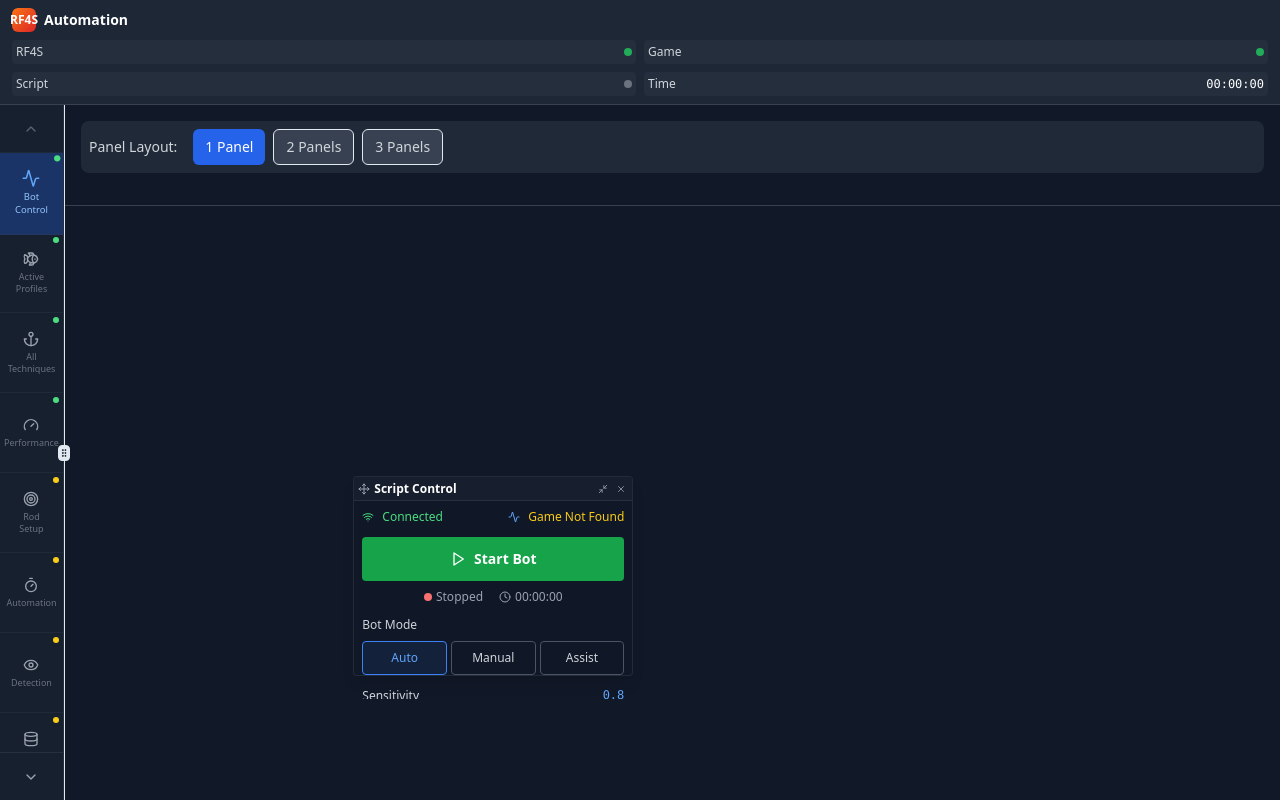
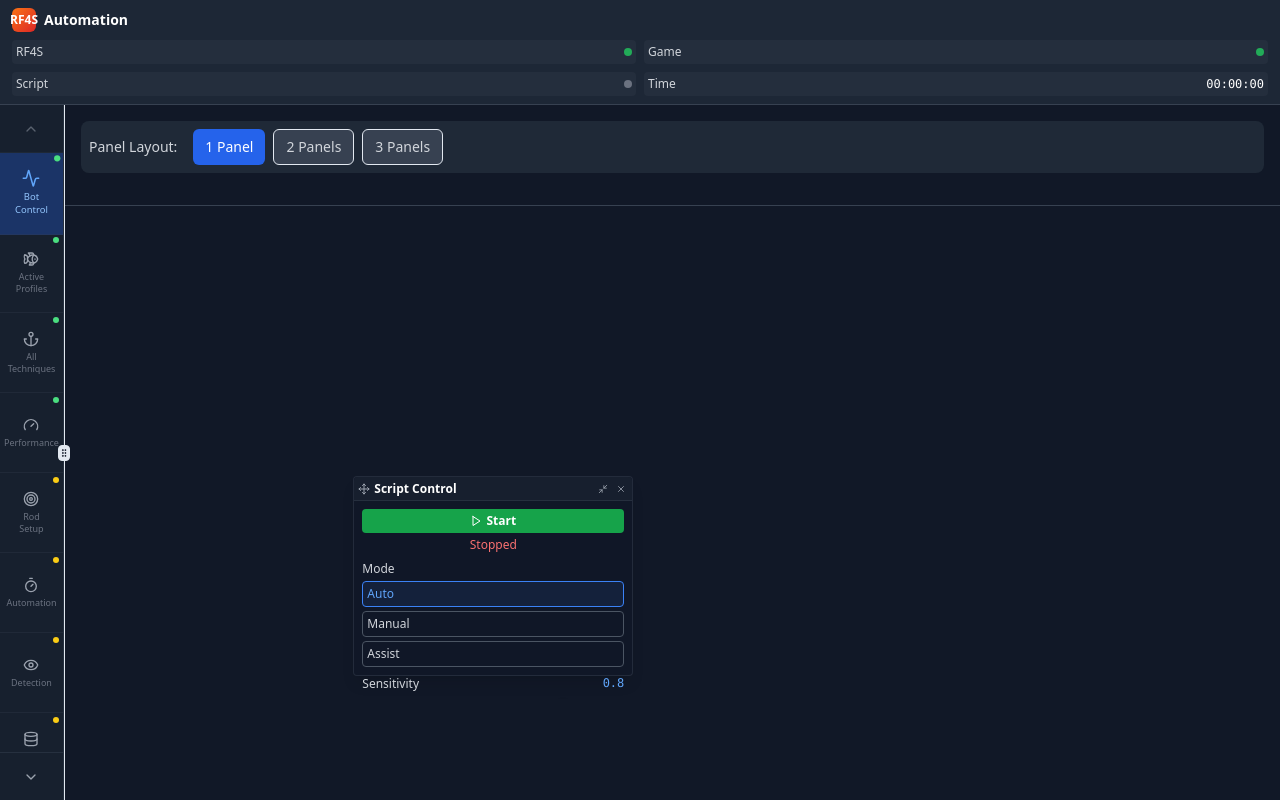
Before and after one commit to Ghenghis/RF4S-UI, a React (Vite) app: page / in a window 1280 px wide. Both pictures are taken after a click on the button "Bot Control". Built offline with nearby package versions, Linux system fonts and the light colour scheme.

Commit message:
Reverted to commit 2be5d1cf820d6a025f30075517498fe31be3b06b

```diff
--- a/src/components/panels/ScriptControlPanel.tsx
+++ b/src/components/panels/ScriptControlPanel.tsx
@@ -1,179 +1,58 @@
 
-import React, { useState, useEffect } from 'react';
-import { Play, Square, Settings, Wifi, WifiOff, Activity, Clock } from 'lucide-react';
+import React from 'react';
+import { Play, Square, Settings } from 'lucide-react';
 import { useRF4SStore } from '../../stores/rf4sStore';
-import { RF4SBridgeInterface } from '../../services/RF4SBridgeInterface';
 import ToggleSwitch from '../ui/ToggleSwitch';
 import CustomSlider from '../ui/CustomSlider';
 
 const ScriptControlPanel: React.FC = () => {
-  const { config, updateConfig, connected } = useRF4SStore();
+  const { config, updateConfig } = useRF4SStore();
   const { script } = config;
-  const [isStarting, setIsStarting] = useState(false);
-  const [isStopping, setIsStopping] = useState(false);
-  const [status, setStatus] = useState<any>(null);
-  const [sessionTime, setSessionTime] = useState('00:00:00');
 
-  useEffect(() => {
-    // Update status every 2 seconds when connected
-    if (connected) {
-      const interval = setInterval(async () => {
-        try {
-          const currentStatus = await RF4SBridgeInterface.getStatus();
-          setStatus(currentStatus);
-          updateSessionTime(currentStatus.sessionTime || 0);
-        } catch (error) {
-          console.error('Failed to get status:', error);
-        }
-      }, 2000);
-
-      return () => clearInterval(interval);
-    }
-  }, [connected]);
-
-  const updateSessionTime = (seconds: number) => {
-    const hours = Math.floor(seconds / 3600);
-    const minutes = Math.floor((seconds % 3600) / 60);
-    const secs = seconds % 60;
-    setSessionTime(`${hours.toString().padStart(2, '0')}:${minutes.toString().padStart(2, '0')}:${secs.toString().padStart(2, '0')}`);
+  const handleToggleScript = () => {
+    updateConfig('script', { enabled: !script.enabled });
   };
 
-  const handleToggleScript = async () => {
-    if (script.enabled) {
-      setIsStopping(true);
-      try {
-        const success = await RF4SBridgeInterface.stopScript();
-        if (success) {
-          updateConfig('script', { enabled: false });
-        }
-      } catch (error) {
-        console.error('Failed to stop script:', error);
-      } finally {
-        setIsStopping(false);
-      }
-    } else {
-      setIsStarting(true);
-      try {
-        // Update RF4S with current config before starting
-        await RF4SBridgeInterface.updateConfig(config);
-        const success = await RF4SBridgeInterface.startScript();
-        if (success) {
-          updateConfig('script', { enabled: true });
-        }
-      } catch (error) {
-        console.error('Failed to start script:', error);
-      } finally {
-        setIsStarting(false);
-      }
-    }
+  const handleModeChange = (mode: 'auto' | 'manual' | 'assistance') => {
+    updateConfig('script', { mode });
   };
 
-  const handleModeChange = async (mode: 'auto' | 'manual' | 'assistance') => {
-    updateConfig('script', { mode });
-
-    // Update RF4S configuration if connected
-    if (connected) {
-      try {
-        await RF4SBridgeInterface.updateConfig({ ...config, script: { ...script, mode } });
-      } catch (error) {
-        console.error('Failed to update mode:', error);
-      }
-    }
-  };
-
-  const isRunning = status?.isRunning || script.enabled;
-  const gameDetected = status?.gameDetected || false;
-
   return (
-    <div className="space-y-3">
-      {/* Connection Status */}
-      <div className="flex items-center justify-between text-xs">
-        <div className="flex items-center space-x-2">
-          {connected ? (
+    <div className="space-y-2">
+      {/* Ultra Compact Main Control */}
+      <div className="text-center space-y-1">
+        <button
+          onClick={handleToggleScript}
+          className={`flex items-center justify-center space-x-1 px-2 py-1 rounded text-xs font-semibold transition-all w-full ${
+            script.enabled
+              ? 'bg-red-600 hover:bg-red-700 text-white'
+              : 'bg-green-600 hover:bg-green-700 text-white'
+          }`}
+        >
+          {script.enabled ? (
             <>
-              <Wifi className="w-3 h-3 text-green-400" />
-              <span className="text-green-400">Connected</span>
+              <Square className="w-3 h-3" />
+              <span>Stop</span>
             </>
           ) : (
             <>
-              <WifiOff className="w-3 h-3 text-red-400" />
-              <span className="text-red-400">Disconnected</span>
+              <Play className="w-3 h-3" />
+              <span>Start</span>
             </>
           )}
-        </div>
-        <div className="flex items-center space-x-2">
-          <Activity className="w-3 h-3 text-blue-400" />
-          <span className={gameDetected ? 'text-green-400' : 'text-yellow-400'}>
-            {gameDetected ? 'Game Active' : 'Game Not Found'}
+        </button>
+
+        <div className="text-xs text-gray-400">
+          <span className={script.enabled ? 'text-green-400' : 'text-red-400'}>
+            {script.enabled ? 'Running' : 'Stopped'}
           </span>
         </div>
       </div>
 
-      {/* Main Control Button */}
-      <div className="text-center space-y-2">
-        <button
-          onClick={handleToggleScript}
-          disabled={!connected || isStarting || isStopping}
-          className={`flex items-center justify-center space-x-2 px-4 py-3 rounded text-sm font-semibold transition-all w-full ${
-            isRunning
-              ? 'bg-red-600 hover:bg-red-700 text-white disabled:bg-red-800'
-              : 'bg-green-600 hover:bg-green-700 text-white disabled:bg-green-800'
-          } disabled:opacity-50 disabled:cursor-not-allowed`}
-        >
-          {isStarting ? (
-            <>
-              <Activity className="w-4 h-4 animate-spin" />
-              <span>Starting...</span>
-            </>
-          ) : isStopping ? (
-            <>
-              <Activity className="w-4 h-4 animate-spin" />
-              <span>Stopping...</span>
-            </>
-          ) : isRunning ? (
-            <>
-              <Square className="w-4 h-4" />
-              <span>Stop Bot</span>
-            </>
-          ) : (
-            <>
-              <Play className="w-4 h-4" />
-              <span>Start Bot</span>
-            </>
-          )}
-        </button>
-
-        {/* Status Display */}
-        <div className="flex items-center justify-center space-x-4 text-xs text-gray-400">
-          <div className="flex items-center space-x-1">
-            <div className={`w-2 h-2 rounded-full ${isRunning ? 'bg-green-400' : 'bg-red-400'}`} />
-            <span>{isRunning ? 'Running' : 'Stopped'}</span>
-          </div>
-          <div className="flex items-center space-x-1">
-            <Clock className="w-3 h-3" />
-            <span>{sessionTime}</span>
-          </div>
-        </div>
-      </div>
-
-      {/* Session Stats */}
-      {status && (
-        <div className="grid grid-cols-2 gap-2 text-xs">
-          <div className="bg-gray-800/50 p-2 rounded">
-            <div className="text-gray-400">Fish Caught</div>
-            <div className="text-green-400 font-semibold">{status.fishCaught || 0}</div>
-          </div>
-          <div className="bg-gray-800/50 p-2 rounded">
-            <div className="text-gray-400">Mode</div>
-            <div className="text-blue-400 font-semibold capitalize">{status.currentMode || script.mode}</div>
-          </div>
-        </div>
-      )}
-
-      {/* Mode Selection */}
-      <div className="space-y-2">
-        <h4 className="text-xs font-medium text-gray-300">Bot Mode</h4>
-        <div className="grid grid-cols-3 gap-1">
+      {/* Ultra Compact Mode Selection */}
+      <div className="space-y-1">
+        <h4 className="text-xs font-medium text-gray-300">Mode</h4>
+        <div className="space-y-1">
           {[
             { value: 'auto', label: 'Auto' },
             { value: 'manual', label: 'Manual' },
@@ -182,8 +61,7 @@ const ScriptControlPanel: React.FC = () => {
             <button
               key={mode.value}
               onClick={() => handleModeChange(mode.value as any)}
-              disabled={isRunning}
-              className={`p-2 rounded text-xs border transition-colors disabled:opacity-50 ${
+              className={`w-full text-left p-1 rounded text-xs border transition-colors ${
                 script.mode === mode.value
                   ? 'border-blue-500 bg-blue-500/10 text-blue-400'
                   : 'border-gray-600 hover:border-gray-500 text-gray-300'
@@ -195,8 +73,8 @@ const ScriptControlPanel: React.FC = () => {
         </div>
       </div>
 
-      {/* Quick Settings */}
-      <div className="space-y-3">
+      {/* Ultra Compact Settings */}
+      <div className="space-y-2">
         <CustomSlider
           label="Sensitivity"
           value={script.sensitivity}
@@ -204,7 +82,6 @@ const ScriptControlPanel: React.FC = () => {
           min={0.1}
           max={1.0}
           step={0.1}
-          disabled={isRunning}
         />
 
         <CustomSlider
@@ -215,26 +92,8 @@ const ScriptControlPanel: React.FC = () => {
           max={5.0}
           step={0.1}
           unit="s"
-          disabled={isRunning}
         />
-
-        <div className="flex items-center justify-between">
-          <span className="text-xs text-gray-300">Random Cast</span>
-          <ToggleSwitch
-            checked={script.randomCast || false}
-            onCheckedChange={(checked) => updateConfig('script', { randomCast: checked })}
-            disabled={isRunning}
-          />
-        </div>
       </div>
-
-      {/* Error Display */}
-      {status?.lastError && (
-        <div className="bg-red-900/20 border border-red-500/30 rounded p-2">
-          <div className="text-xs text-red-400">Last Error:</div>
-          <div className="text-xs text-red-300">{status.lastError}</div>
-        </div>
-      )}
     </div>
   );
 };
--- a/src/hooks/useRF4SStatus.ts
+++ /dev/null
@@ -1,110 +0,0 @@
-
-import { useState, useEffect, useCallback } from 'react';
-import { RF4SBridgeInterface } from '../services/RF4SBridgeInterface';
-import { useRF4SStore } from '../stores/rf4sStore';
-import { EventManager } from '../core/EventManager';
-
-export interface RF4SStatusData {
-  isRunning: boolean;
-  currentMode: string;
-  gameDetected: boolean;
-  fishCaught: number;
-  sessionTime: number;
-  lastError: string | null;
-  performance: {
-    cpuUsage: number;
-    memoryUsage: number;
-    fps: number;
-  };
-}
-
-export const useRF4SStatus = () => {
-  const { connected, setConnected } = useRF4SStore();
-  const [status, setStatus] = useState<RF4SStatusData | null>(null);
-  const [isConnecting, setIsConnecting] = useState(false);
-
-  const connect = useCallback(async () => {
-    if (connected || isConnecting) return;
-
-    setIsConnecting(true);
-    try {
-      const success = await RF4SBridgeInterface.connect();
-      setConnected(success);
-    } catch (error) {
-      console.error('Connection failed:', error);
-      setConnected(false);
-    } finally {
-      setIsConnecting(false);
-    }
-  }, [connected, isConnecting, setConnected]);
-
-  const disconnect = useCallback(() => {
-    RF4SBridgeInterface.disconnect();
-    setConnected(false);
-    setStatus(null);
-  }, [setConnected]);
-
-  const refreshStatus = useCallback(async () => {
-    if (!connected) return null;
-
-    try {
-      const currentStatus = await RF4SBridgeInterface.getStatus();
-      setStatus(currentStatus);
-      return currentStatus;
-    } catch (error) {
-      console.error('Failed to get status:', error);
-      return null;
-    }
-  }, [connected]);
-
-  // Set up event listeners
-  useEffect(() => {
-    const handleConnected = () => {
-      setConnected(true);
-      setIsConnecting(false);
-    };
-
-    const handleDisconnected = () => {
-      setConnected(false);
-      setStatus(null);
-    };
-
-    const handleStatusUpdate = (statusData: RF4SStatusData) => {
-      setStatus(statusData);
-    };
-
-    const handleConnectionLost = () => {
-      setConnected(false);
-      setStatus(null);
-    };
-
-    EventManager.on('rf4s.connected', handleConnected);
-    EventManager.on('rf4s.disconnected', handleDisconnected);
-    EventManager.on('rf4s.status_update', handleStatusUpdate);
-    EventManager.on('rf4s.connection_lost', handleConnectionLost);
-
-    return () => {
-      EventManager.off('rf4s.connected', handleConnected);
-      EventManager.off('rf4s.disconnected', handleDisconnected);
-      EventManager.off('rf4s.status_update', handleStatusUpdate);
-      EventManager.off('rf4s.connection_lost', handleConnectionLost);
-    };
-  }, [setConnected]);
-
-  // Auto-refresh status when connected
-  useEffect(() => {
-    if (!connected) return;
-
-    const interval = setInterval(refreshStatus, 3000);
-    return () => clearInterval(interval);
-  }, [connected, refreshStatus]);
-
-  return {
-    connected,
-    isConnecting,
-    status,
-    connect,
-    disconnect,
-    refreshStatus
-  };
-};
--- a/src/stores/rf4sStore.ts
+++ b/src/stores/rf4sStore.ts
@@ -30,25 +30,9 @@ interface RF4SStore {
   updatePanelPosition: (id: string, position: { x: number; y: number }) => void;
   togglePanelMinimized: (id: string) => void;
 
-  // Session state
-  sessionStats: {
-    fishCaught: number;
-    sessionTime: number;
-    isRunning: boolean;
-    lastError: string | null;
-  };
-  updateSessionStats: (stats: Partial<typeof defaultSessionStats>) => void;
-
   // Initialization
   initializeRF4S: () => void;
 }
-
-const defaultSessionStats = {
-  fishCaught: 0,
-  sessionTime: 0,
-  isRunning: false,
-  lastError: null
-};
 
 export const useRF4SStore = create<RF4SStore>((set, get) => ({
   // Config state
@@ -64,10 +48,12 @@ export const useRF4SStore = create<RF4SStore>((set, get) => ({
       },
     })),
 
+  // Connection state
   connected: false,
   setConnected: (connected) => set({ connected }),
   setConnectionStatus: (connected) => set({ connected }),
 
+  // Game detection state
   gameDetectionActive: false,
   setGameDetectionActive: (gameDetectionActive) => set({ gameDetectionActive }),
   setGameDetection: (gameDetectionActive) => set({ gameDetectionActive }),
@@ -137,13 +123,6 @@ export const useRF4SStore = create<RF4SStore>((set, get) => ({
       ),
     })),
 
-  // Session state
-  sessionStats: defaultSessionStats,
-  updateSessionStats: (stats) =>
-    set((state) => ({
-      sessionStats: { ...state.sessionStats, ...stats }
-    })),
-
   // Initialization
   initializeRF4S: () => {
     console.log('RF4S initialized');
```
